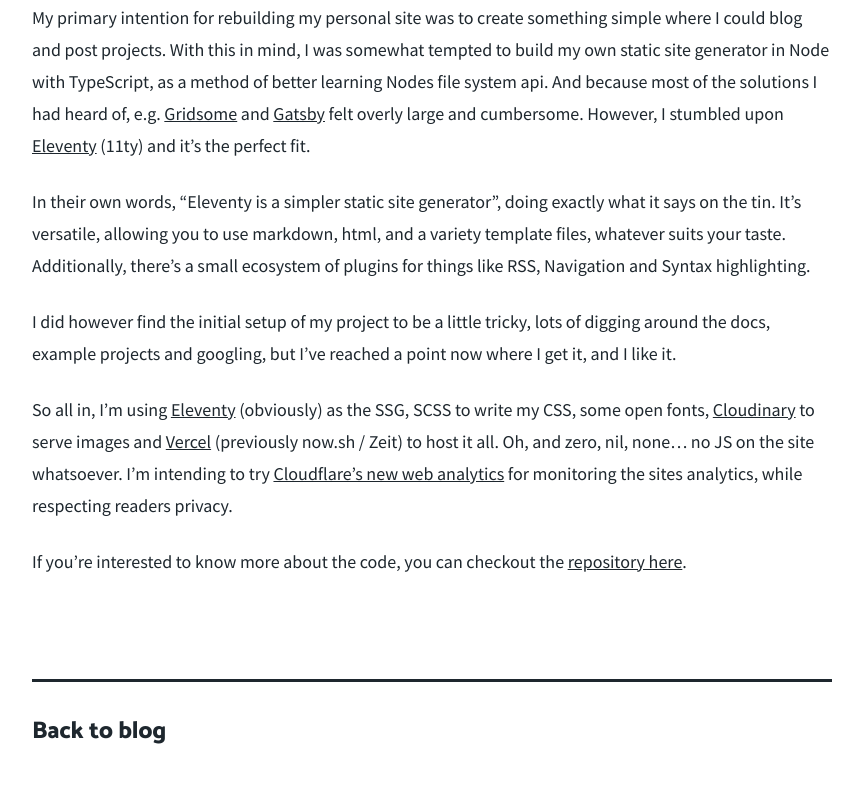
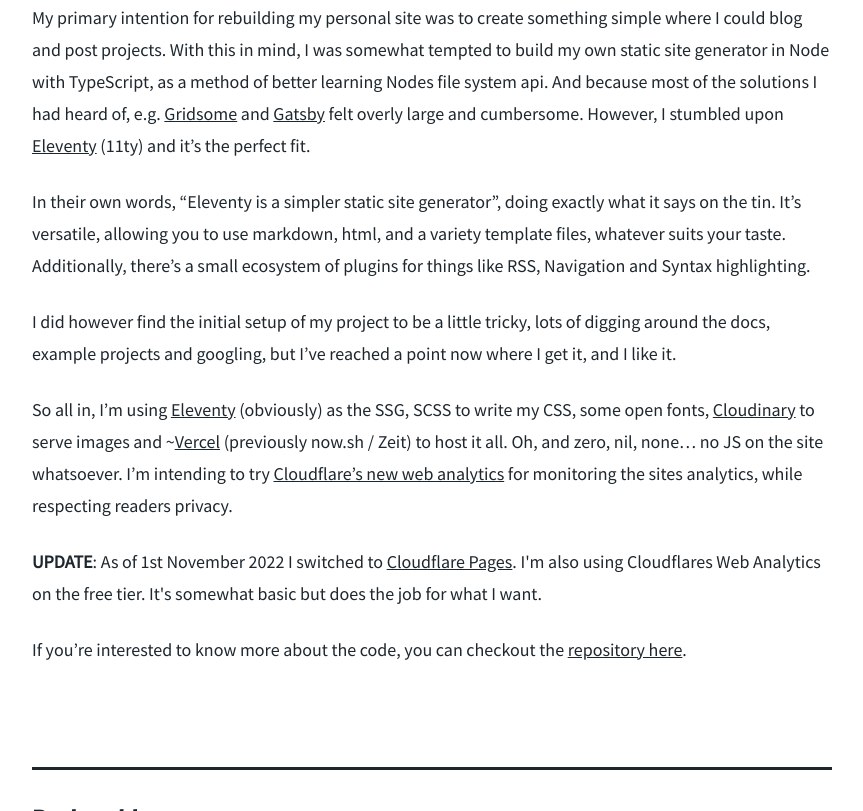
Before and after one commit to jam3sn/jamesnewman.dev, an Eleventy site: page src/blog/hello-world.md in a window 1280 px wide. Shown: the part 430-1241 px from the top of the page, without its empty margins (208-1071 px from the left). Before the commit the page ends 1203 px from the top, so only its background shows below. Built offline with nearby package versions, Linux system fonts and the light colour scheme; Eleventy itself is replaced by a stand-in of ours; files that its build step writes are made by us from their sources.

Commit message:
removed vercel config and updated hello world post stating use of cf pages

```diff
--- a/src/blog/hello-world.md
+++ b/src/blog/hello-world.md
@@ -14,6 +14,8 @@
 
 I did however find the initial setup of my project to be a little tricky, lots of digging around the docs, example projects and googling, but I’ve reached a point now where I get it, and I like it.
 
-So all in, I’m using [Eleventy](https://www.11ty.dev "Eleventy (11ty)") (obviously) as the SSG, SCSS to write my CSS, some open fonts, [Cloudinary](https://cloudinary.com "Cloudinary") to serve images and [Vercel](https://vercel.com "Vercel") (previously now.sh / Zeit) to host it all. Oh, and zero, nil, none… no JS on the site whatsoever. I’m intending to try [Cloudflare’s new web analytics](https://www.cloudflare.com/en-gb/web-analytics/) for monitoring the sites analytics, while respecting readers privacy.
+So all in, I’m using [Eleventy](https://www.11ty.dev "Eleventy (11ty)") (obviously) as the SSG, SCSS to write my CSS, some open fonts, [Cloudinary](https://cloudinary.com "Cloudinary") to serve images and ~[Vercel](https://vercel.com "Vercel") (previously now.sh / Zeit) to host it all. Oh, and zero, nil, none… no JS on the site whatsoever. I’m intending to try [Cloudflare’s new web analytics](https://www.cloudflare.com/en-gb/web-analytics/) for monitoring the sites analytics, while respecting readers privacy.
+
+**UPDATE**: As of 1st November 2022 I switched to [Cloudflare Pages](https://pages.cloudflare.com/). I'm also using Cloudflares Web Analytics on the free tier. It's somewhat basic but does the job for what I want.
 
 If you’re interested to know more about the code, you can checkout the [repository here](https://github.com/jam3sn/jamesnewman.dev "jamesnewman.dev repository").
```
Also changed, not shown: vercel.json (deleted).
